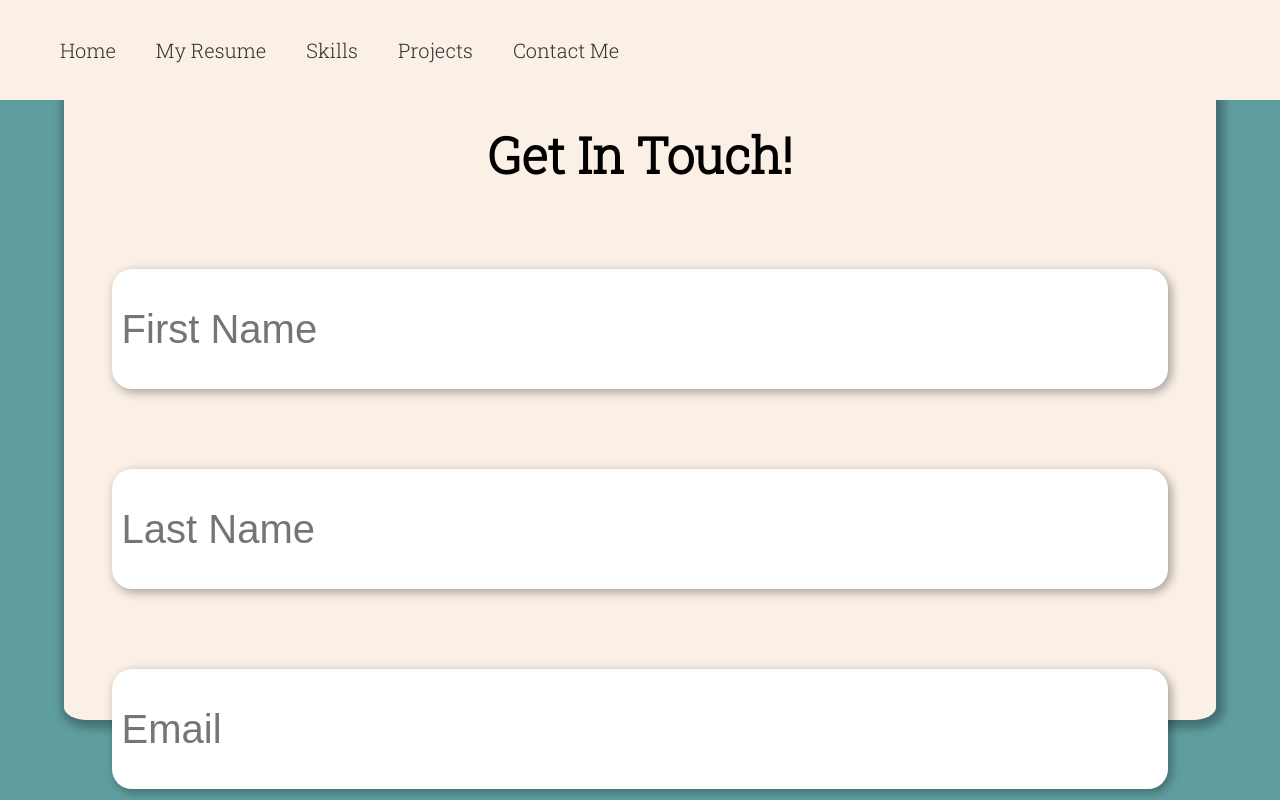
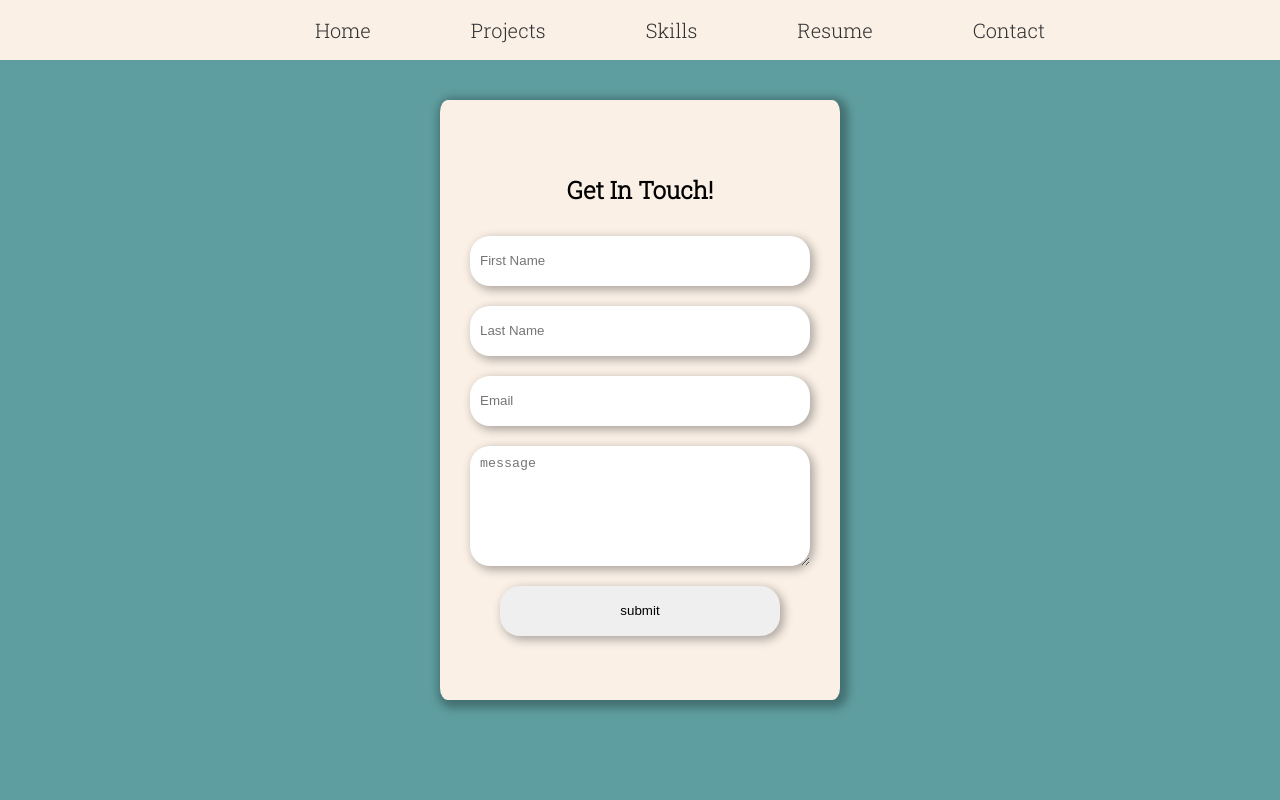
Before and after one commit to derekjahwu/Portfolio, a plain HTML site: page contact/contact.html in a window 1280 px wide. Drawn offline with Linux system fonts and the light colour scheme.

Commit message:
Add files via upload

```diff
--- a/contact/contact.html
+++ b/contact/contact.html
@@ -2,22 +2,22 @@
 <html>
 <head>
 	<title>Derek J. Wu | Contact Me</title>
-	<link rel="stylesheet" type="text/css" media="screen and (max-device-width: 800px)" href="../css/mobile.css" />
-	<link rel="stylesheet" type="text/css" media="screen and (min-device-width: 801px)" href="../css/contact.css" />
-
-	<!-- <link rel="stylesheet" type="text/css" href="../css/contact.css"> -->
+	<link rel="stylesheet" type="text/css" media="screen and (max-device-width: 556px)" href="../css/mobile.css" />
+	<link rel="stylesheet" type="text/css" media="screen and (min-device-width: 557px)" href="../css/contact.css" />
 	<link rel="preconnect" href="https://fonts.gstatic.com">
 <link href="https://fonts.googleapis.com/css2?family=Roboto+Slab:wght@300&display=swap" rel="stylesheet">
+<script src="https://kit.fontawesome.com/4024402c5f.js" crossorigin="anonymous"></script>
 </head>
 <body>
 	<header class="navbar">
 		<div class="navbar-container">
 			<ul>
-				<li><a href="../index.html#home">Home</a></li>
-				<li><a href="../index.html#resume">My Resume</a></li>
-				<li><a href="../index.html#skills">Skills</a></li>
-				<li><a href="../index.html#projects">Projects</a></li>
-				<li><a href="contact.html">Contact Me</a></li>
+				<li><a id="back" href="../index.html"><i class="fas fa-angle-left"></i></a></li>
+				<li><a id="hide"href="../index.html#home">Home</a></li>
+				<li><a id="hide" href="../index.html#projects">Projects</a></li>
+				<li><a id="hide" href="../index.html#skills">Skills</a></li>
+				<li><a id="hide" href="../resume/Derek_Wu_Resume.pdf">Resume</a></li>
+				<li><a id="hide" href="#">Contact</a></li>
 			</ul>
 		</div>
     </header>
@@ -28,7 +28,7 @@
                 <div class="contact-container">
 
 					<form method="POST" class="contact-form">
-						<!-- <div class='success'>Your message has been sent!</div> -->
+
 						<h1 id='title'>Get In Touch!</h1>
 
 						<input class='field' id="first-name" type="text" placeholder="First Name" required>
```
